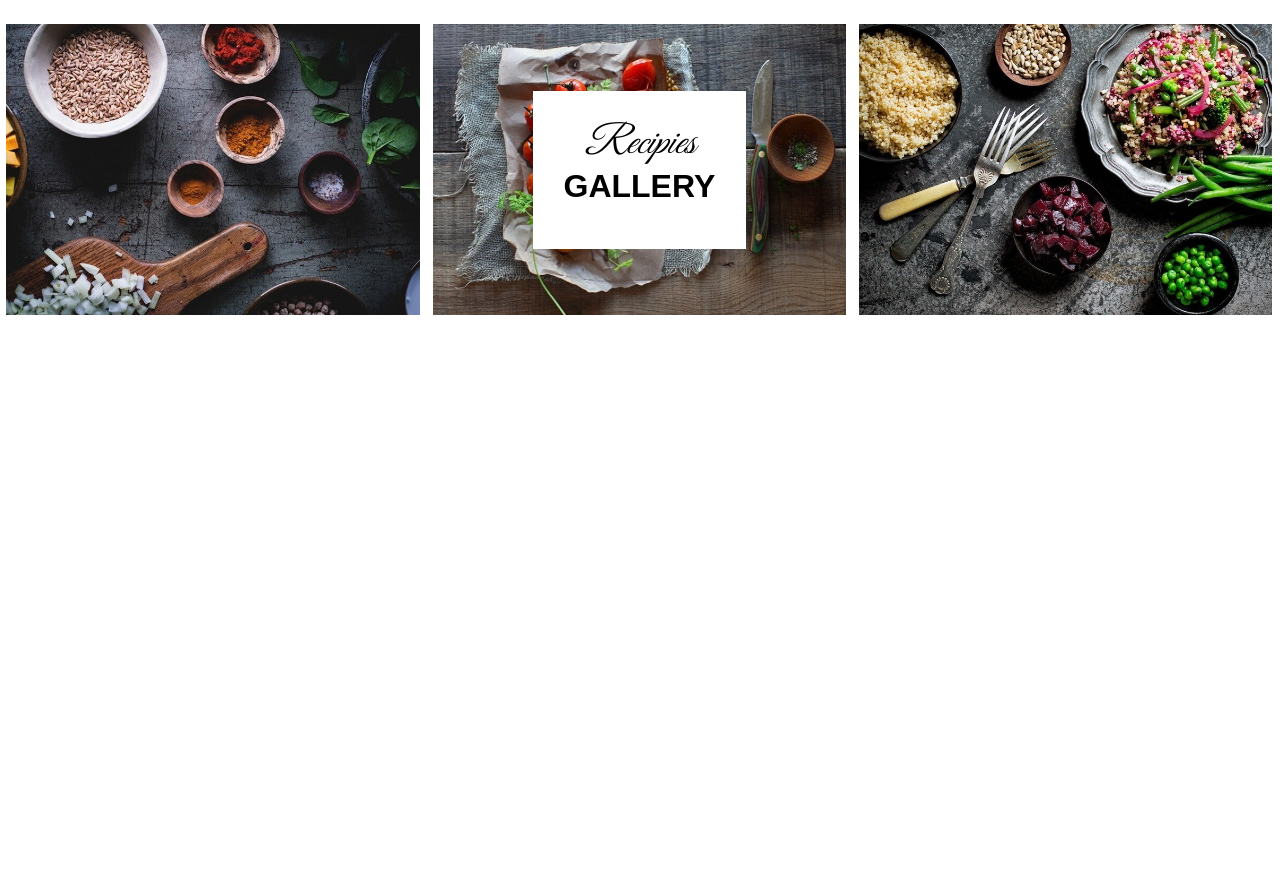
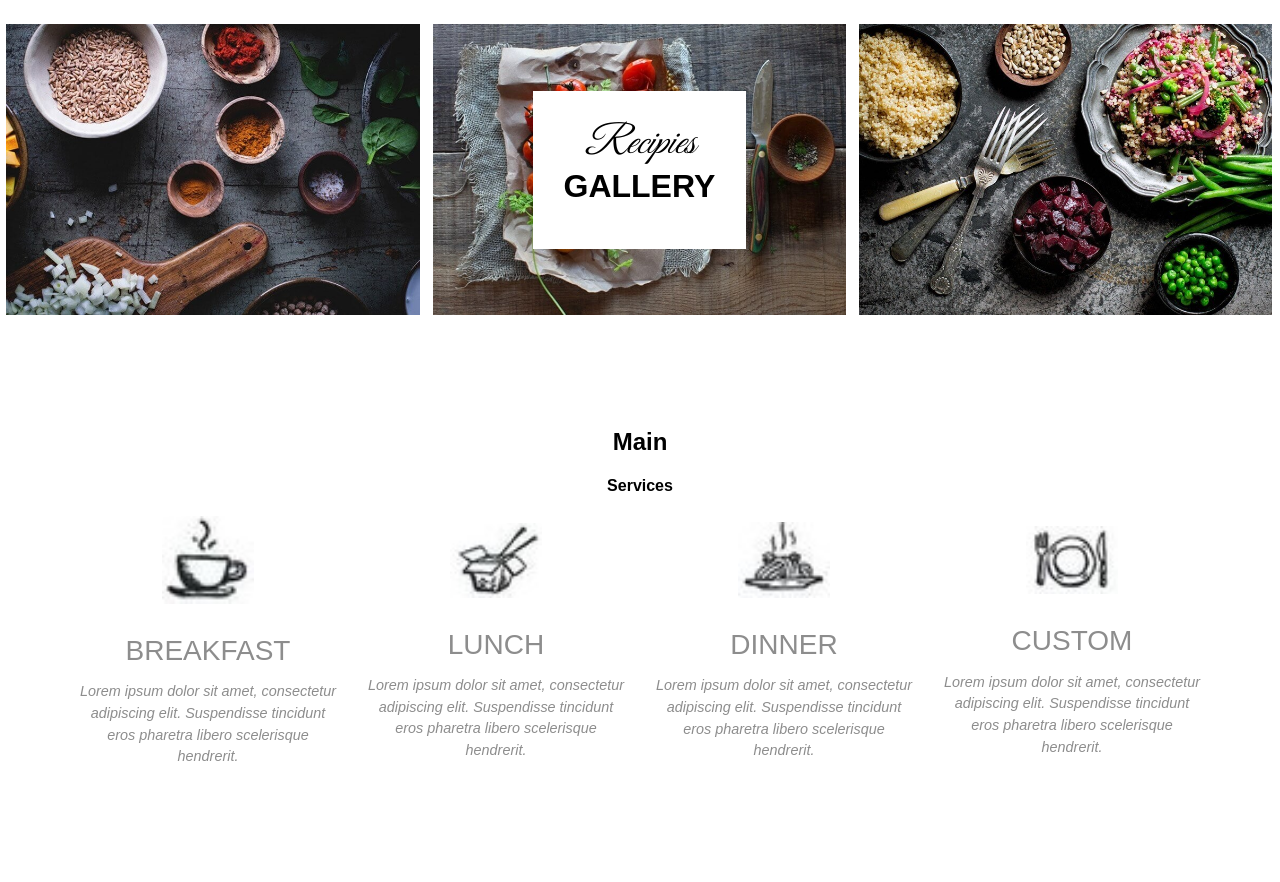
Before and after one commit to frontvin/tasty_landing, a plain HTML site: page index.html in a window 1280 px wide. Shown: the part 1671-2553 px from the top of the page. Before the commit the page ends 1999 px from the top, so only its background shows below. Drawn offline with nearby package versions, Linux system fonts and the light colour scheme.

Commit message:
need fixes

```diff
--- a/index.html
+++ b/index.html
@@ -86,5 +86,37 @@
     </ul>
   </section>
 
+  <section id="services-section" class="clearfix">
+      <div class="services-wrapper wrapper">
+
+        <div class="portfolio-item-info">
+          <h2>Main</h2>
+          <h4 class="pf-description">Services</h4>
+        </div>
+        <ul class="services-list">
+          <li>
+            <img src="images/coffee.jpg">
+            <h4>Breakfast</h4>
+            <p>Lorem ipsum dolor sit amet, consectetur adipiscing elit. Suspendisse tincidunt eros pharetra libero scelerisque hendrerit.</p>
+          </li>
+          <li>
+            <img src="images/lunch.jpg">
+            <h4>Lunch</h4>
+            <p>Lorem ipsum dolor sit amet, consectetur adipiscing elit. Suspendisse tincidunt eros pharetra libero scelerisque hendrerit.</p>
+          </li>
+          <li>
+            <img src="images/dinner.jpg">
+            <h4>Dinner</h4>
+            <p>Lorem ipsum dolor sit amet, consectetur adipiscing elit. Suspendisse tincidunt eros pharetra libero scelerisque hendrerit.</p>
+          </li>
+          <li>
+            <img src="images/custom.jpg">
+            <h4>Custom</h4>
+            <p>Lorem ipsum dolor sit amet, consectetur adipiscing elit. Suspendisse tincidunt eros pharetra libero scelerisque hendrerit.</p>
+          </li>
+        </ul>
+      </div>
+    </section>
+
 </body>
 </html>
--- a/scss/style.scss
+++ b/scss/style.scss
@@ -222,3 +222,48 @@ html, body {
     }
   }
 }
+
+#services-section {
+
+  .services-wrapper {
+    margin: 100px auto;
+    text-align: center;
+    color: $black;
+
+    .services-list {
+      display: flex;
+      flex-direction: row;
+      justify-content: space-around;
+      align-items: center;
+      list-style: none;
+      padding: 0;
+
+      li {
+        padding: 0 1%;
+
+        img {
+          width: 35%;
+          height: auto;
+          margin-bottom: 10%;
+        }
+
+        h4, p {
+          color: $grey;
+        }
+
+        h4 {
+          text-transform: uppercase;
+          font-size: 1.75em;
+          font-weight: 400;
+          margin: auto 0;
+        }
+
+        p {
+          font-style: italic;
+          font-size: .9em;
+          line-height: 1.5em;
+        }
+      }
+    }
+  }
+}
```
Also changed, not shown: css/style.css.
